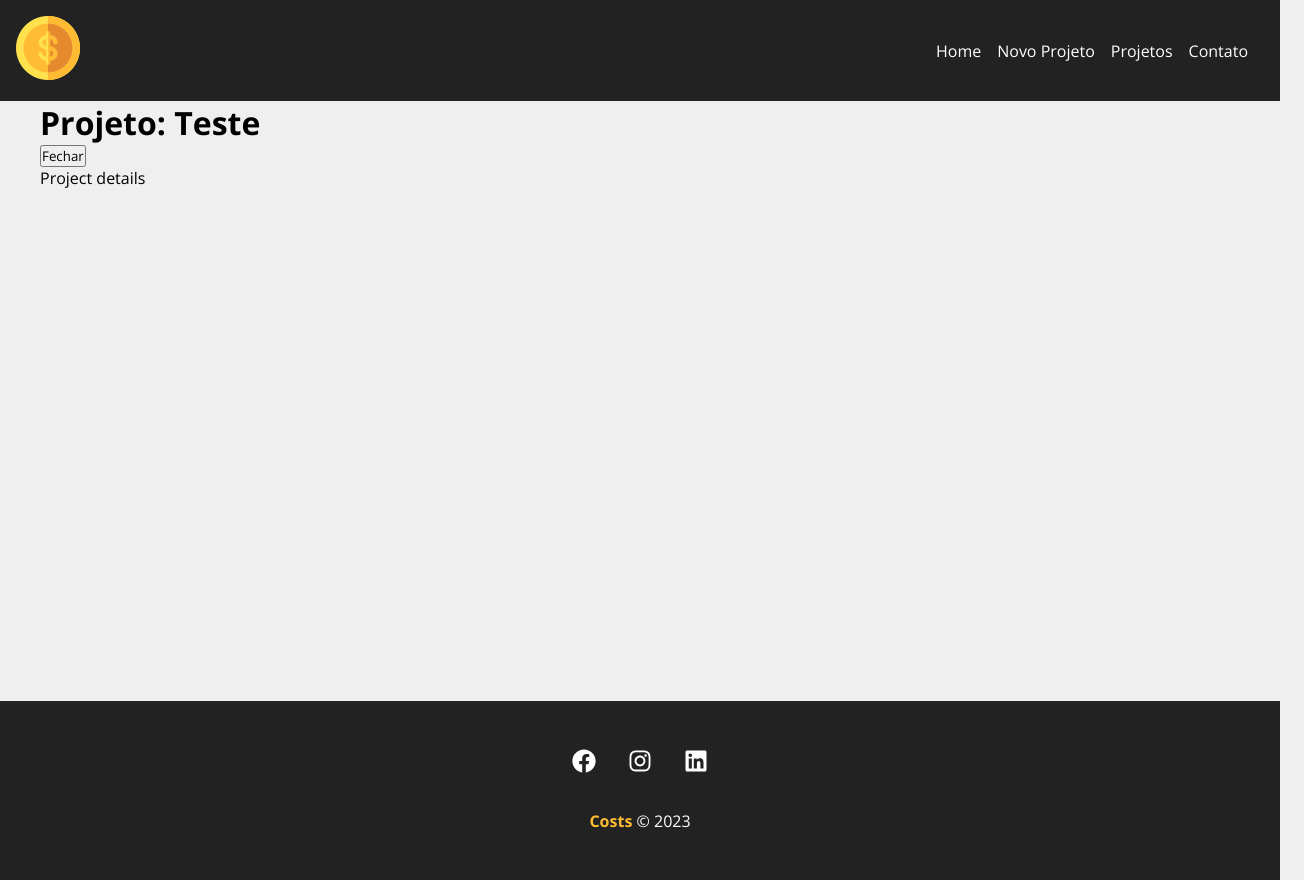
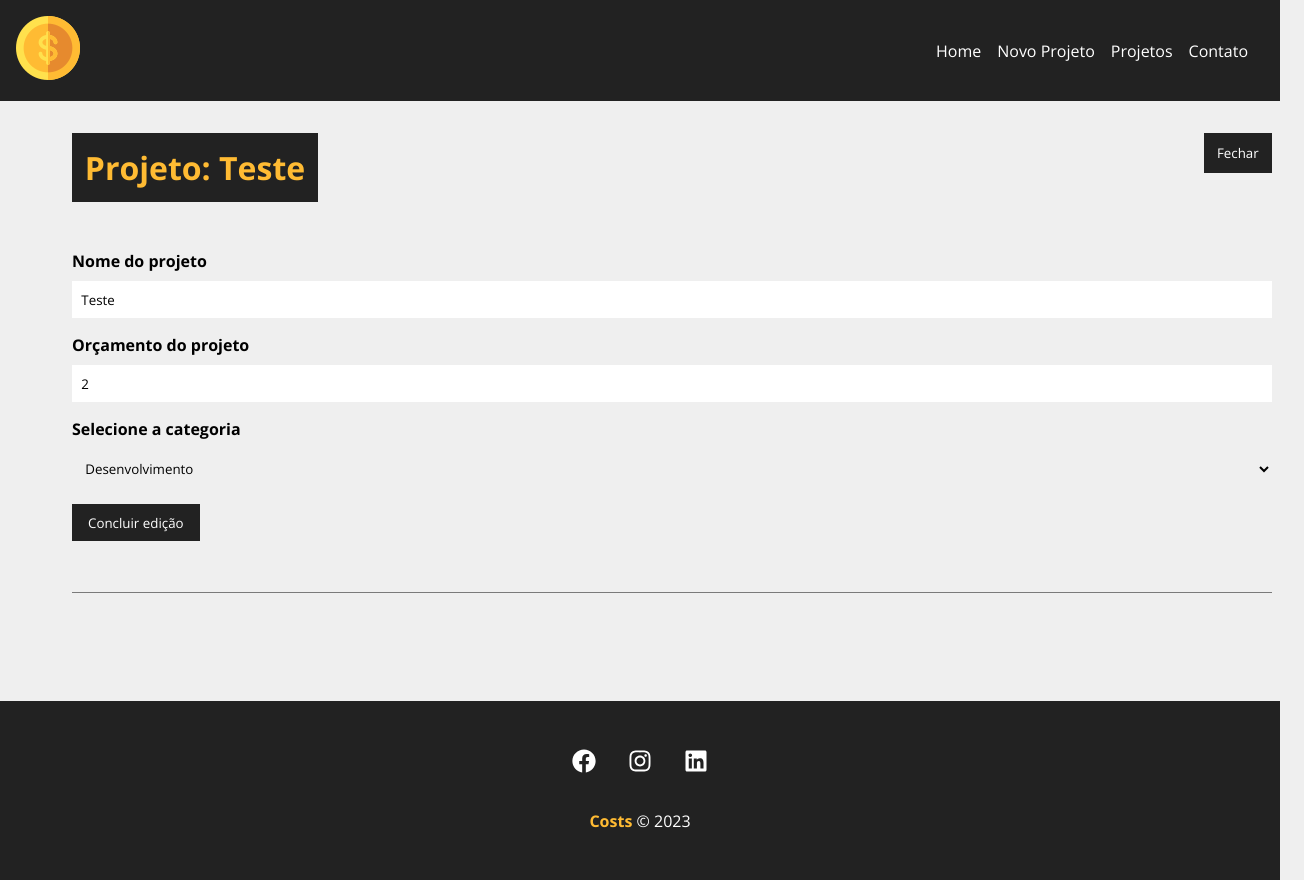
Before and after one commit to Aris402/Costs-React, a React (Create React App) app: page /project/1 in a window 1280 px wide. Both pictures are taken after a click on the button "Editar projeto". Shown: the whole page, 1304 px wide, since content can reach past the window. Built offline with nearby package versions, Linux system fonts and the light colour scheme; data requests are answered from the project's data file.

Commit message:
Edit project

```diff
--- a/db.json
+++ b/db.json
@@ -23,22 +23,22 @@
       "id": 2
     },
     {
-      "name": "Teste msg",
-      "budget": "5",
+      "name": "Teste msg/teste edit",
+      "budget": "567",
       "category": {
-        "id": "1",
-        "name": "Infra"
+        "id": "2",
+        "name": "Desenvolvimento"
       },
       "cost": 0,
       "services": [],
       "id": 3
     },
     {
-      "name": "Eita",
-      "budget": "34",
+      "name": "Eita pouxa",
+      "budget": "343",
       "category": {
-        "id": "1",
-        "name": "Infra"
+        "id": "3",
+        "name": "Design"
       },
       "cost": 0,
       "services": [],
--- a/src/components/pages/Project.js
+++ b/src/components/pages/Project.js
@@ -5,11 +5,15 @@ import { useState, useEffect } from 'react'
 
 import Loading from '../layout/Loading'
 import Container from '../layout/Container'
+import ProjectForm from '../project/ProjectForm'
+import Message from '../layout/Message'
 
 function Project(){
     const {id} = useParams()
     const [project, setProject] = useState([])
     const [showProjectForm, setShowProjectForm] = useState(false)
+    const [message, setMessage] = useState()
+    const [typeMessage, setTypeMessage] = useState()
 
     useEffect(() => {
         setTimeout(() => {
@@ -28,25 +32,61 @@ function Project(){
         }, [id])
 
 
+    function editPost(project) {
+        //budget validation
+        if(project.budget < project.cost){
+            setMessage('O orçamento não pode ser menor do que o custo do projeto')
+            setTypeMessage('error')
+            return false
+        }
+        fetch(`http://localhost:5000/projects/${project.id}`, {
+            method: 'PATCH',
+            headers:{
+                'Content-Type': 'application/json',
+            },
+            body: JSON.stringify(project),
+        })
+        .then((resp) => resp.json())
+        .then((data) => {
+            setProject(data)
+            setShowProjectForm(false)
+            setMessage('Projeto atualizado com sucesso')
+            setTypeMessage('success')
+        })
+        .catch(err => console.log(err))
+    }
+
     function toggleProjectForm (){
         setShowProjectForm(!showProjectForm)
     }
     return(
         <>{project.name ? (
-            <div>
+            <div className={styles.project_details}>
                 <Container customClass="column">
-                    <div>
+                    {message && <Message type={typeMessage} msg={message}/>}
+                    <div className={styles.details_container}>
                         <h1>Projeto: {project.name}</h1>
-                            <button onClick={toggleProjectForm}>{!showProjectForm ? 'Editar projeto' :
+                            <button className={styles.btn} onClick={toggleProjectForm}>{!showProjectForm ? 'Editar projeto' :
                             'Fechar'}
                         </button>
                         {!showProjectForm ? (
-                            <div>
-                                <p>Project form</p>
+                            <div className={styles.project_info}>
+                                <p>
+                                    <span>Categoria: </span>{project.category.name}
+                                </p>
+                                <p>
+                                    <span>Total de Orçamento: </span>{project.budget}
+                                </p>
+                                <p>
+                                    <span>Total Utilizado:</span> {project.cost}
+                                </p>
                             </div>
                         ) : (
-                         <div>
-                            <p>Project details</p>
+                         <div className={styles.project_info}>
+                            <ProjectForm
+                            handleSubmit={editPost}
+                            btnText="Concluir edição"
+                            projectData={project}/>
                          </div>
                         )}
                     </div>
--- a/src/components/pages/Project.module.css
+++ b/src/components/pages/Project.module.css
@@ -0,0 +1,41 @@
+.project_details{
+    padding: 2em;
+}
+.project_details h1,
+.project_details h2,
+.project_details p{
+    margin-bottom: 0.5em;
+}
+.project_details h1{
+    background-color: #222;
+    color: #ffbb33;
+    padding: 0.4em;
+}
+.project_details span{
+    font-weight: bold;
+}
+.details_container,
+.service_form_container{
+    border-bottom: 1px solid #7a7a7a;
+    margin-bottom: 1.2em;
+    padding-bottom: 1.2em;
+    display: flex;
+    justify-content: space-between;
+    flex-wrap: wrap;
+}
+.btn{
+    background-color: #222;
+    color: #fff;
+    padding: 0.5em 1em;
+    text-decoration: none;
+    transition: 0.5s;
+    cursor: pointer;
+    max-height: 40px;
+    border: none;
+}
+.btn:hover{
+    color: #ffbb33;
+}
+.project_info{
+    width: 100%;
+}
```
